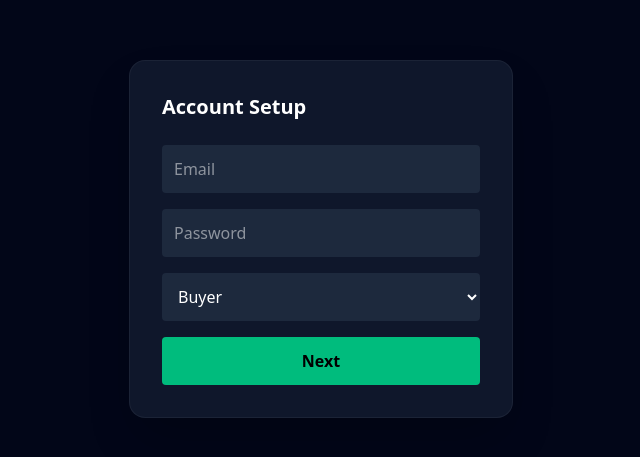
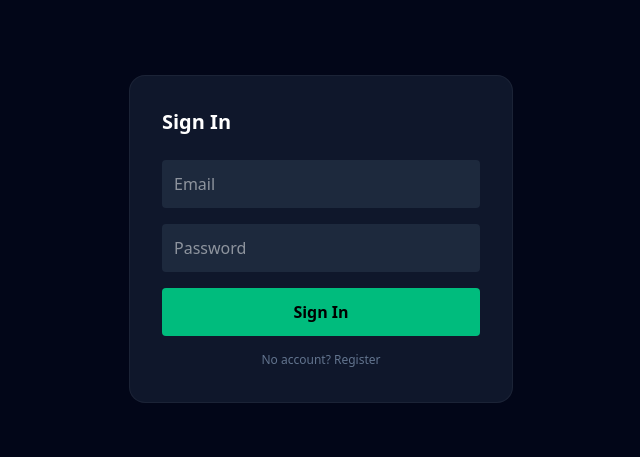
Before and after one commit to rendhelluzara19-svg/exo-domain, a React (Vite) app: page / in a window 1280 px wide. Shown: the part 161-618 px from the top of the page, without its empty margins (319-959 px from the left). Built offline with nearby package versions, Linux system fonts and the light colour scheme.

Commit message:
Update AuthPage.tsx

```diff
--- a/src/pages/AuthPage.tsx
+++ b/src/pages/AuthPage.tsx
@@ -2,41 +2,42 @@ import React, { useState } from 'react';
 import { useApp } from '@/context/AppContext';
 
 export function AuthPage() {
-  const { registerUser } = useApp();
+  const { registerUser, users, setCurrentUser } = useApp();
+  const [isLogin, setIsLogin] = useState(true);
   const [step, setStep] = useState(1);
-  const [formData, setFormData] = useState({
-    role: 'BUYER',
-    itemType: 'FEEDER',
-    email: '',
-    password: ''
-  });
+  const [formData, setFormData] = useState({ role: 'BUYER', itemType: 'FEEDER', email: '', password: '' });
   const [isLoading, setIsLoading] = useState(false);
 
   const needsDenr = ['REPTILE', 'MAMMAL', 'BIRD'].includes(formData.itemType);
 
-  const handleRegister = async () => {
+  const handleAuth = async () => {
     setIsLoading(true);
     try {
-      await registerUser({
-        ...formData,
-        status: 'PENDING_VERIFICATION'
-      });
-      window.location.href = '/';
-    } catch (err) {
-      alert("Registration failed.");
-    } finally {
-      setIsLoading(false);
-    }
+      if (isLogin) {
+        const user = users.find(u => u.email === formData.email && u.password === formData.password);
+        if (user) { setCurrentUser(user); window.location.href = '/'; }
+        else alert("Invalid login");
+      } else {
+        await registerUser({ ...formData, status: 'PENDING_VERIFICATION' });
+        alert("Registration submitted!");
+        window.location.href = '/';
+      }
+    } catch (err) { alert("Error"); }
+    finally { setIsLoading(false); }
   };
 
   return (
     <div className="min-h-screen bg-slate-950 flex items-center justify-center p-4">
-      <div className="w-full max-w-sm bg-slate-900 p-8 rounded-2xl border border-white/5 shadow-2xl">
-        <h1 className="text-xl font-bold text-white mb-6">
-          {step === 1 ? "Account Setup" : "KYC Verification"}
-        </h1>
+      <div className="w-full max-w-sm bg-slate-900 p-8 rounded-2xl border border-white/5">
+        <h1 className="text-xl font-bold text-white mb-6">{isLogin ? "Sign In" : step === 1 ? "Account Setup" : "KYC"}</h1>
 
-        {step === 1 ? (
+        {isLogin ? (
+          <div className="space-y-4">
+            <input type="email" placeholder="Email" className="w-full p-3 bg-slate-800 rounded text-white" onChange={e => setFormData({...formData, email: e.target.value})} />
+            <input type="password" placeholder="Password" className="w-full p-3 bg-slate-800 rounded text-white" onChange={e => setFormData({...formData, password: e.target.value})} />
+            <button onClick={handleAuth} className="w-full bg-emerald-500 py-3 rounded font-bold">Sign In</button>
+          </div>
+        ) : step === 1 ? (
           <div className="space-y-4">
             <input type="email" placeholder="Email" className="w-full p-3 bg-slate-800 rounded text-white" onChange={e => setFormData({...formData, email: e.target.value})} />
             <input type="password" placeholder="Password" className="w-full p-3 bg-slate-800 rounded text-white" onChange={e => setFormData({...formData, password: e.target.value})} />
@@ -48,26 +49,22 @@ export function AuthPage() {
               <select className="w-full p-3 bg-slate-800 text-white rounded" onChange={e => setFormData({...formData, itemType: e.target.value})}>
                 <option value="FEEDER">Feeders (No DENR)</option>
                 <option value="REPTILE">Reptiles (Needs DENR)</option>
-                <option value="MAMMAL">Mammals (Needs DENR)</option>
-                <option value="BIRD">Birds (Needs DENR)</option>
               </select>
             )}
             <button onClick={() => setStep(2)} className="w-full bg-emerald-500 py-3 rounded font-bold">Next</button>
           </div>
         ) : (
           <div className="space-y-4">
-            <p className="text-[10px] text-slate-400">Upload Valid ID, Selfie with ID {needsDenr && ", and DENR Permit"}.</p>
             <input type="file" className="w-full text-white text-xs" />
             <input type="file" className="w-full text-white text-xs" />
-            {needsDenr && <input type="file" className="w-full text-white text-xs" />}
-            <div className="flex gap-2">
-              <button onClick={() => setStep(1)} className="w-1/3 bg-slate-700 py-3 rounded text-white">Back</button>
-              <button onClick={handleRegister} disabled={isLoading} className="w-2/3 bg-emerald-500 py-3 rounded font-bold">
-                {isLoading ? "Submitting..." : "Submit"}
-              </button>
-            </div>
+            {needsDenr && <input type="file" className="w-full text-white text-xs" placeholder="DENR Permit" />}
+            <button onClick={handleAuth} className="w-full bg-emerald-500 py-3 rounded font-bold">Submit</button>
           </div>
         )}
+
+        <button onClick={() => setIsLogin(!isLogin)} className="w-full mt-4 text-xs text-slate-500">
+          {isLogin ? "No account? Register" : "Already have account? Sign In"}
+        </button>
       </div>
     </div>
   );
```
